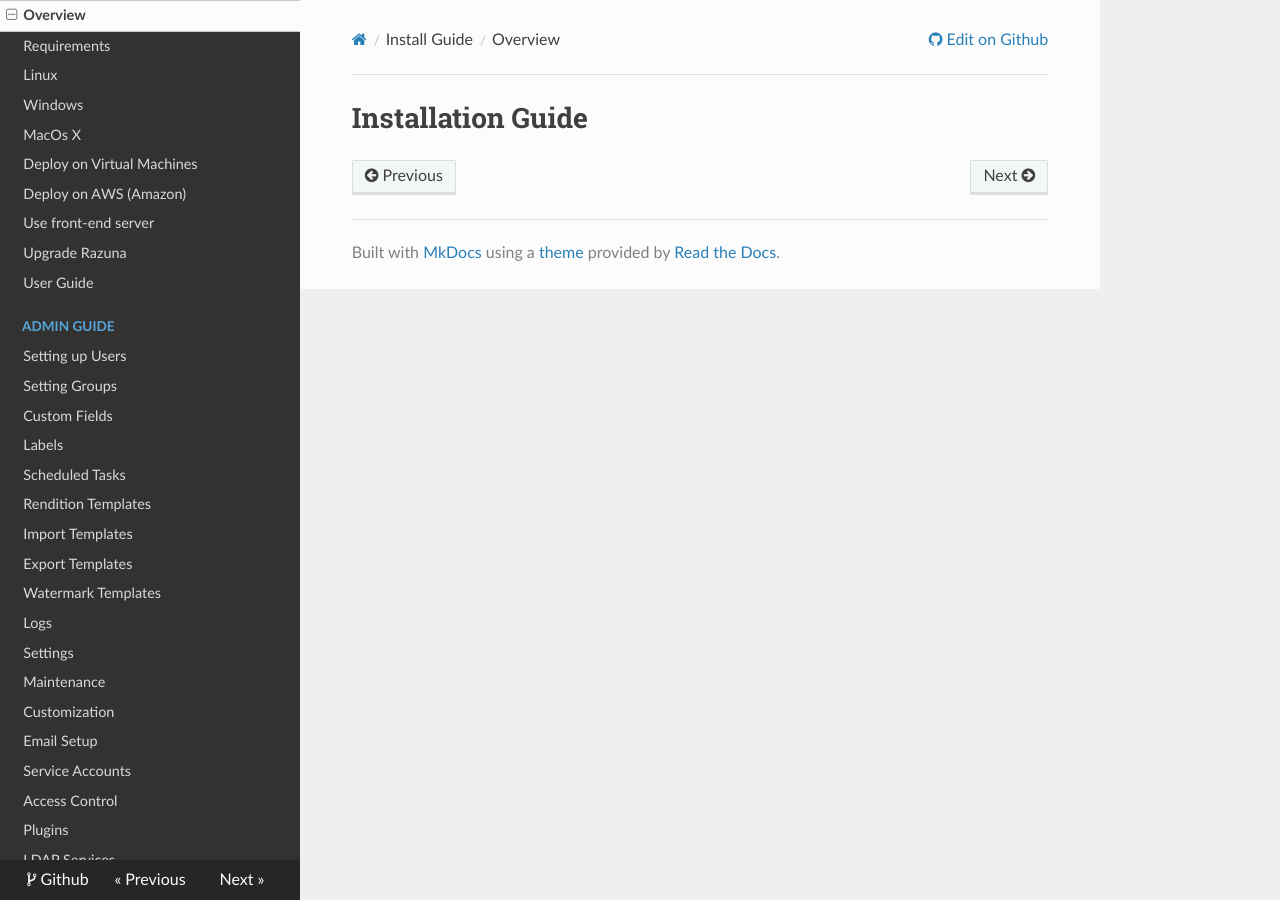
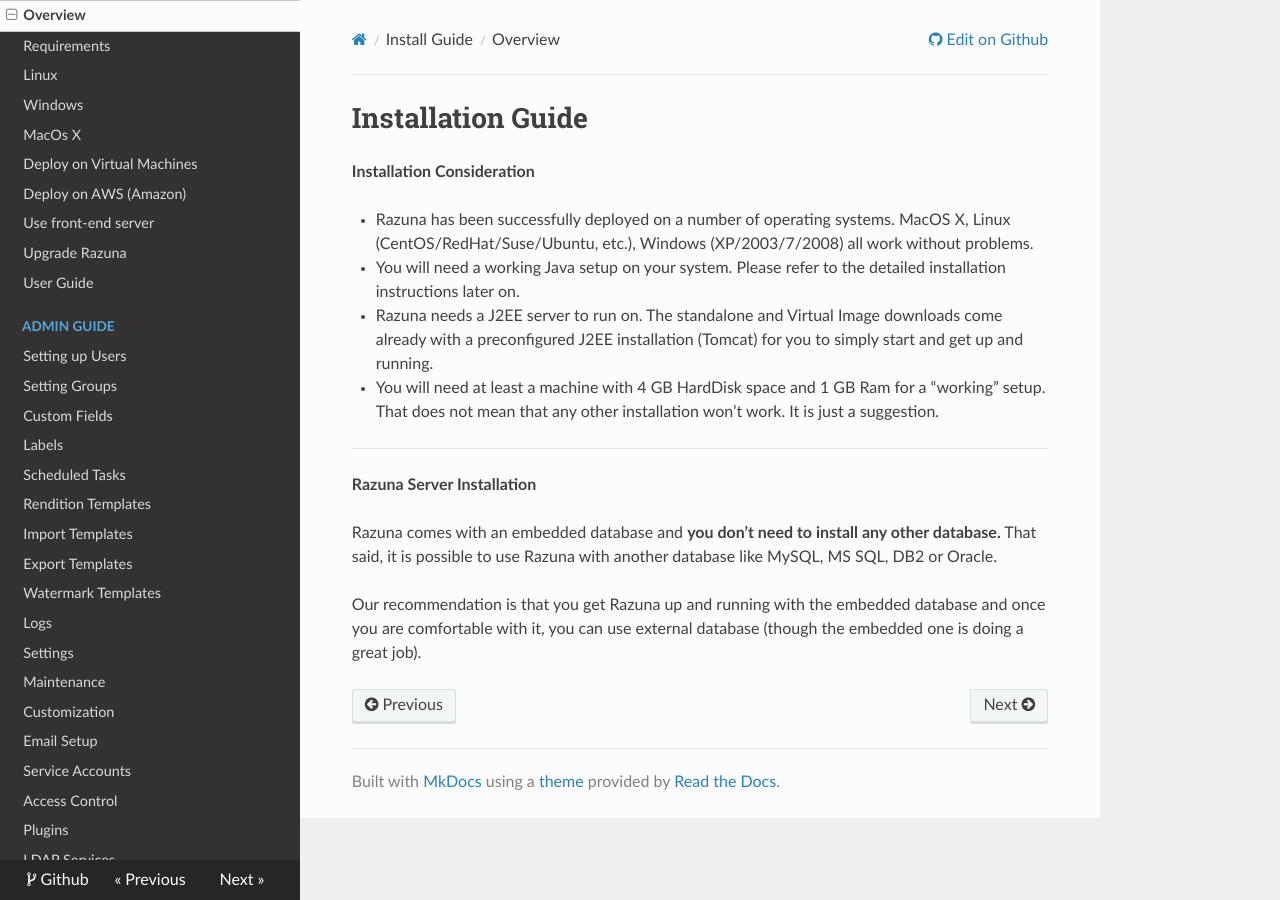
Before and after one commit to razuna/razuna-docs, an MkDocs documentation site: the page built from docs/installation/index.md, in a window 1280 px wide. Built offline with MkDocs 1.6.1, drawn with Linux system fonts in a browser that asks for light colours; nearby versions of some CDN libraries; old or Windows-style settings are respelled for this version of MkDocs.

Commit message:
Writing the content for Installation guide

```diff
--- a/docs/installation/index.md
+++ b/docs/installation/index.md
@@ -1 +1,15 @@
 # Installation Guide
+
+**Installation Consideration**
+
+* Razuna has been successfully deployed on a number of operating systems. MacOS X, Linux (CentOS/RedHat/Suse/Ubuntu, etc.), Windows (XP/2003/7/2008) all work without problems.
+* You will need a working Java setup on your system. Please refer to the detailed installation instructions later on.
+* Razuna needs a J2EE server to run on. The standalone and Virtual Image downloads come already with a preconfigured J2EE installation (Tomcat) for you to simply start and get up and running.
+* You will need at least a machine with 4 GB HardDisk space and 1 GB Ram for a "working" setup. That does not mean that any other installation won't work. It is just a suggestion.
+___
+
+**Razuna Server Installation**
+
+Razuna comes with an embedded database and **you don't need to install any other database.** That said, it is possible to use Razuna with another database like MySQL, MS SQL, DB2 or Oracle.
+
+Our recommendation is that you get Razuna up and running with the embedded database and once you are comfortable with it, you can use external database (though the embedded one is doing a great job).
```
